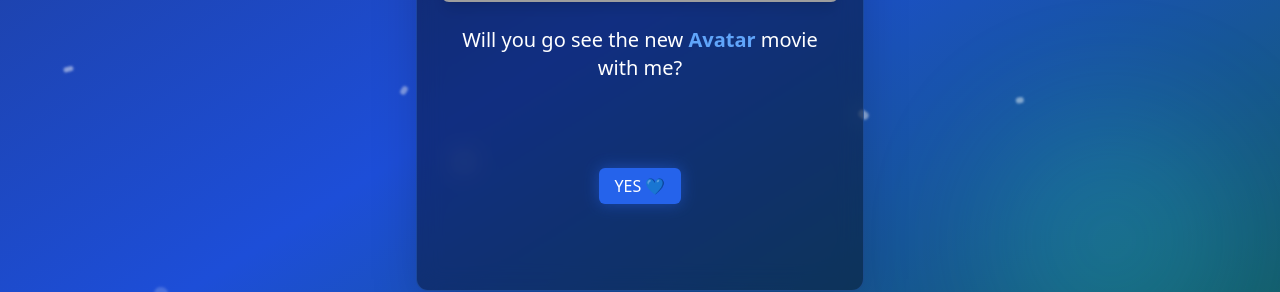
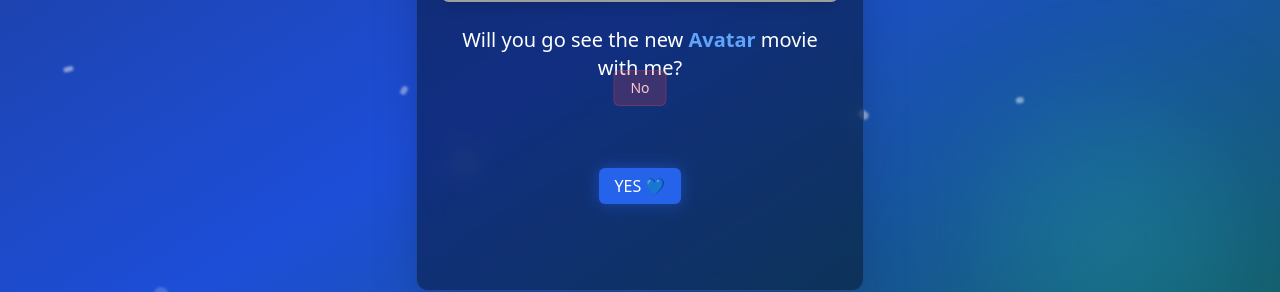
Before and after one commit to letrquan/movie-invite, a Next.js app: page / in a window 1280 px wide. Shown: the part 392-684 px from the top of the page. Built offline with nearby package versions, Linux system fonts and the light colour scheme; grey boxes are pictures that could not be loaded.

Commit message:
[dyad] Fix hidden No button - wrote 1 file(s)

```diff
--- a/src/components/MovieInvitation.tsx
+++ b/src/components/MovieInvitation.tsx
@@ -309,9 +309,11 @@ const MovieInvitation = () => {
                 </Button>
 
                 <div
-                    className="absolute transition-all duration-200 ease-linear z-10"
+                    className="fixed z-50 transition-all duration-200 ease-linear"
                     style={{
-                        transform: `translate(${position.x}px, ${position.y}px) rotate(${rotation}deg)`,
+                        left: '50%',
+                        top: '50%',
+                        transform: `translate(calc(-50% + ${position.x}px), calc(-50% + ${position.y + (noCount === 0 ? 80 : 0)}px)) rotate(${rotation}deg)`,
                     }}
                 >
                     <Button
```
